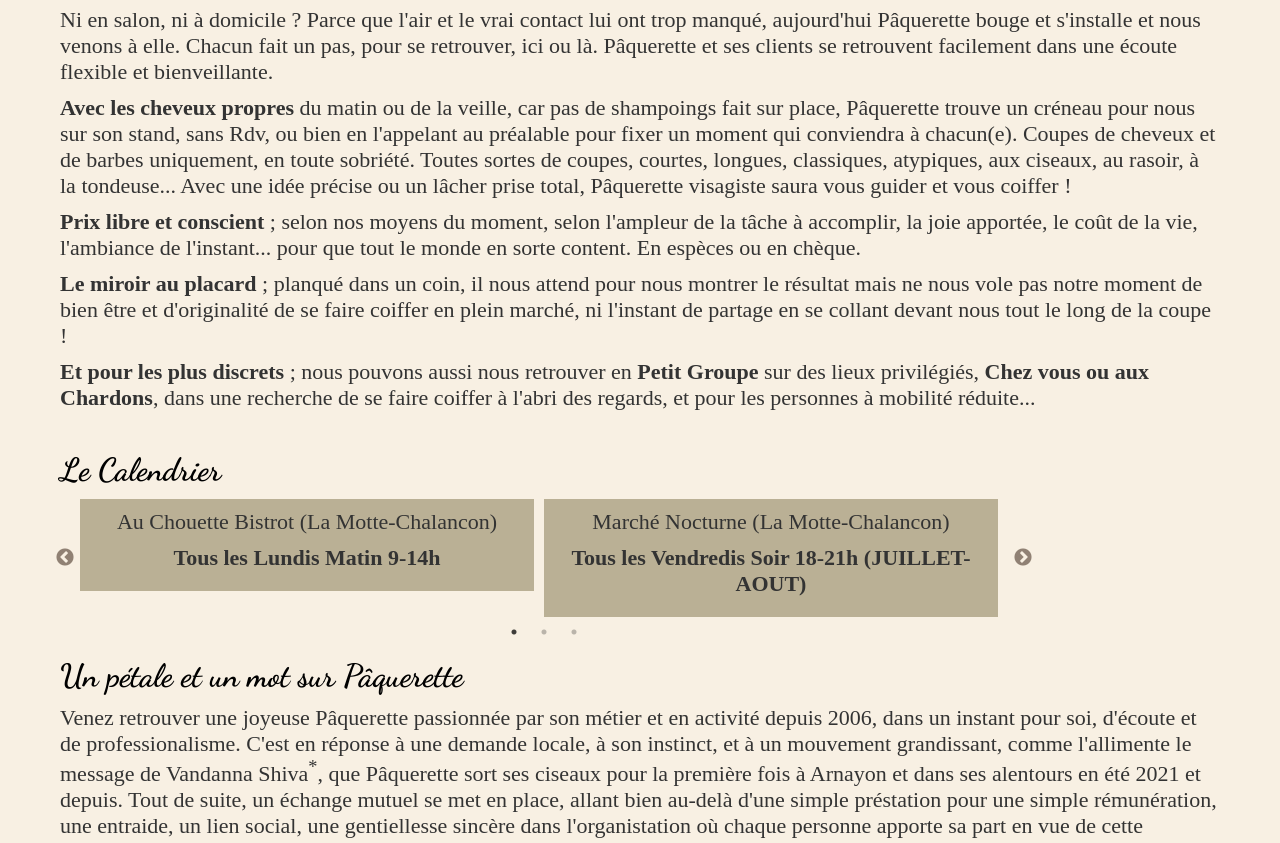
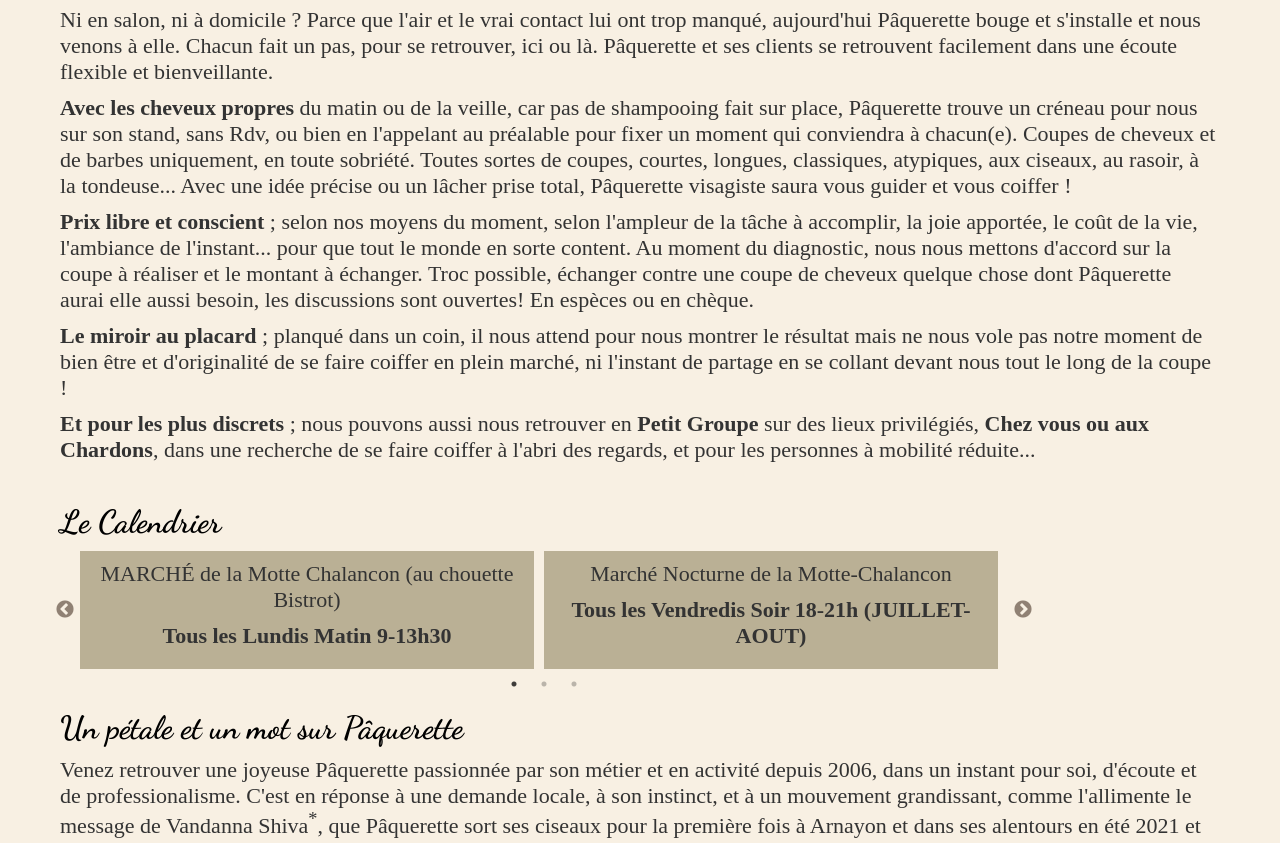
Before and after one commit to DouceurDeFleurs/Accueil, a plain HTML site: page index.html in a window 1280 px wide. Shown: the part 501-1344 px from the top of the page. Drawn offline with nearby package versions, Linux system fonts and the light colour scheme; a web font is replaced by a local one.

Commit message:
Update index.html
2 ème paragraphe COMMENT CA MARCHE
 cheveux propres :
Shampooing ( deux O et pas de s)


Prix libre et conscient :
A Rajouter avant "espèce ou chèque"
Au moment du diagnostic, nous nous mettons d'accord sur la coupe à réaliser et le montant à échanger. Troc possible, échanger contre une coupe de cheveux quelque chose dont Pâquerette aurai elle aussi besoin, les discussions sont ouvertes !

Le calendrier
Modifier  :
MARCHÉ de la Motte Chalancon
(au chouette Bistrot)
Tous les Lundis matin de 9h à 13h30

Et nouvelle date 😋

Samedi 10 juin à la Ferme de Pierre Vieille CORNILLAC  16h 20h (avant le bal folk !)

```diff
--- a/index.html
+++ b/index.html
@@ -52,11 +52,11 @@ N'étant pas sans rappeler le temps de nos aïeuls, la joie de se retrouver auto
       <p>Ni en salon, ni à domicile ? Parce que l'air et le vrai contact lui ont trop manqué, aujourd'hui Pâquerette bouge et s'installe et nous venons à elle.
 Chacun fait un pas, pour se retrouver, ici ou là. Pâquerette et ses clients se retrouvent facilement dans une écoute flexible et bienveillante.
 </p>
-	  <p><b>Avec les cheveux propres</b> du matin ou de la veille, car pas de shampoings fait sur place, Pâquerette trouve un créneau pour nous sur son stand, sans Rdv, ou bien en l'appelant au préalable pour fixer un moment qui conviendra à chacun(e). Coupes de cheveux et de barbes uniquement, en toute sobriété.
+	  <p><b>Avec les cheveux propres</b> du matin ou de la veille, car pas de shampooing fait sur place, Pâquerette trouve un créneau pour nous sur son stand, sans Rdv, ou bien en l'appelant au préalable pour fixer un moment qui conviendra à chacun(e). Coupes de cheveux et de barbes uniquement, en toute sobriété.
 Toutes sortes de coupes, courtes, longues, classiques, atypiques, aux ciseaux, au rasoir, à la tondeuse... Avec une idée précise ou un lâcher prise total, Pâquerette visagiste saura vous guider et vous coiffer !
 </p>
  <p><b>Prix libre et conscient</b> ; selon nos moyens du moment, selon l'ampleur de la tâche à accomplir, la joie apportée, le coût de la vie, l'ambiance de l'instant... pour que tout le monde en sorte content.
-En espèces ou en chèque.
+Au moment du diagnostic, nous nous mettons d'accord sur la coupe à réaliser et le montant à échanger. Troc possible, échanger contre une coupe de cheveux quelque chose dont Pâquerette aurai elle aussi besoin, les discussions sont ouvertes! En espèces ou en chèque.
 </p>
  <p><b>Le miroir au placard</b> ; planqué dans un coin, il nous attend pour nous montrer le résultat mais ne nous vole pas notre moment de bien être et d'originalité de se faire coiffer en plein marché, ni l'instant de partage en se collant devant nous tout le long de la coupe !
 </p>
@@ -69,16 +69,16 @@ En espèces ou en chèque.
 <div class="carousel-container">
  <div class="carousel">
     <div>
-	<p>Au Chouette Bistrot (La Motte-Chalancon)</p>
-	<p><b>Tous les Lundis Matin 9-14h</b></p>
+	<p>MARCHÉ de la Motte Chalancon (au chouette Bistrot)</p>
+	<p><b>Tous les Lundis Matin 9-13h30</b></p>
 	</div>
      <div>
-	 <p>Marché Nocturne (La Motte-Chalancon)</p>
+	 <p>Marché Nocturne de la Motte-Chalancon</p>
 	<p><b>Tous les Vendredis Soir 18-21h (JUILLET-AOUT)</b></p>
 	 </div>
      <div>
-	 <p>Prochaines dates à venir!</p>
-	<p><b>2023</b></p>
+	 <p>Ferme de Pierre Vieille à Cornillac</p>
+	<p><b>Samedi 10 Juin 2023 16-20h (avant le bal folk!)</b></p>
 	 </div>
     <!-- Ajoutez d'autres éléments selon vos besoins -->
   </div>
```
